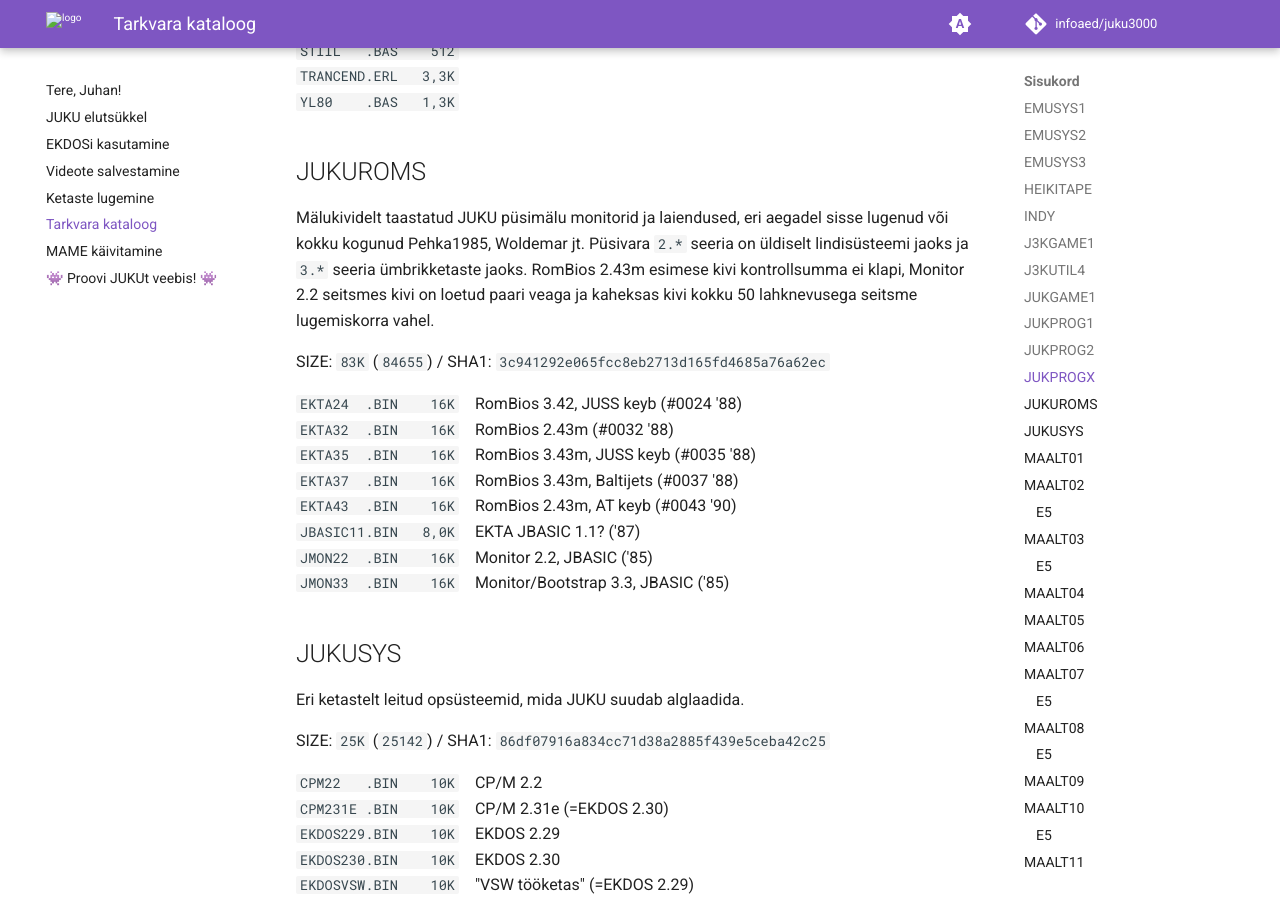
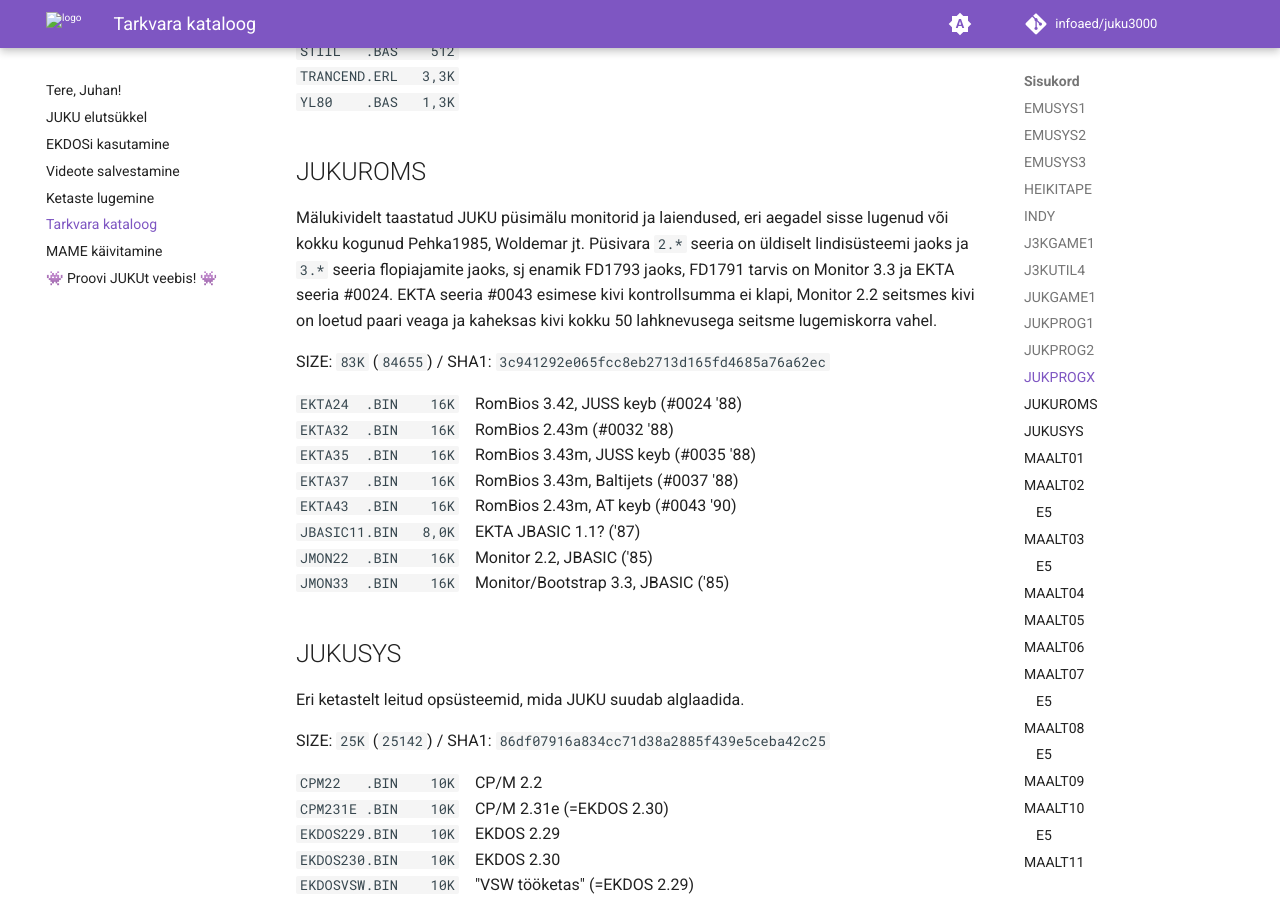
Before and after one commit to infoaed/juku3000, an MkDocs documentation site: the page built from docs/tarkvara-kataloog.md, in a window 1280 px wide and 900 px high, scrolled down 14407 px. Built offline with MkDocs 1.6.1 and Material for MkDocs 9.7.7, drawn with Linux system fonts in a browser that asks for light colours; comment, search, counter and statistics services are not loaded.

Commit message:
Märkused FD1791/1793 kohta

```diff
--- a/docs/tarkvara-kataloog.md
+++ b/docs/tarkvara-kataloog.md
@@ -575,9 +575,10 @@ SIZE: `800K` (`819200`) / SHA1: `7ac496b74bc5f0d6beeae5231b3f379b53ad8284`
 
 Mälukividelt taastatud JUKU püsimälu monitorid ja laiendused, eri aegadel sisse lugenud
 või kokku kogunud Pehka1985, Woldemar jt. Püsivara `2.*` seeria on üldiselt lindisüsteemi
-jaoks ja `3.*` seeria ümbrikketaste jaoks. RomBios 2.43m esimese kivi kontrollsumma ei klapi,
-Monitor 2.2 seitsmes kivi on loetud paari veaga ja kaheksas kivi kokku 50 lahknevusega seitsme
-lugemiskorra vahel.
+jaoks ja `3.*` seeria flopiajamite jaoks, sj enamik FD1793 jaoks, FD1791 tarvis on
+Monitor 3.3 ja EKTA seeria #0024. EKTA seeria #0043 esimese kivi kontrollsumma ei klapi,
+Monitor 2.2 seitsmes kivi on loetud paari veaga ja kaheksas kivi kokku 50 lahknevusega
+seitsme lugemiskorra vahel.
 
 SIZE: `83K` (`84655`) / SHA1: `3c941292e065fcc8eb2713d165fd4685a76a62ec`
 
```
Also changed, not shown: docs/tarkvara-kataloog.txt (+4 -3 lines), 1 other file.
